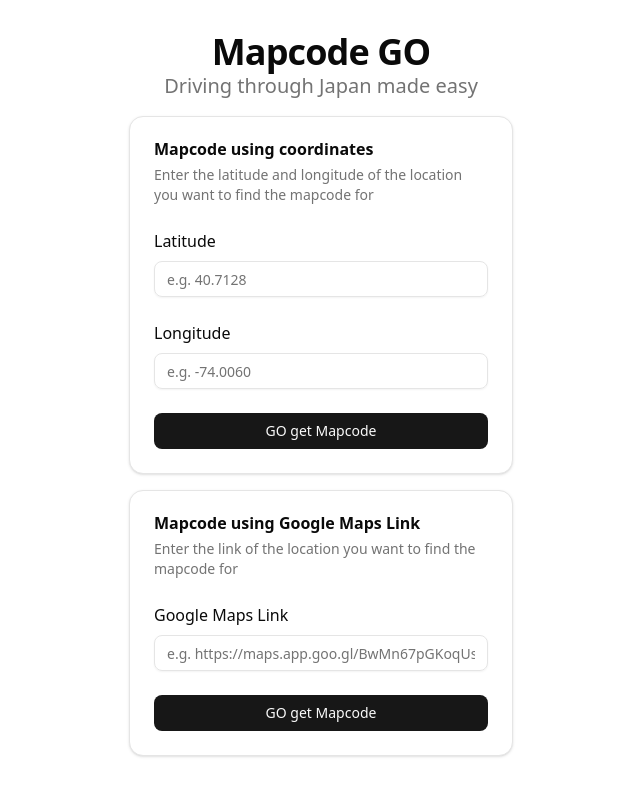
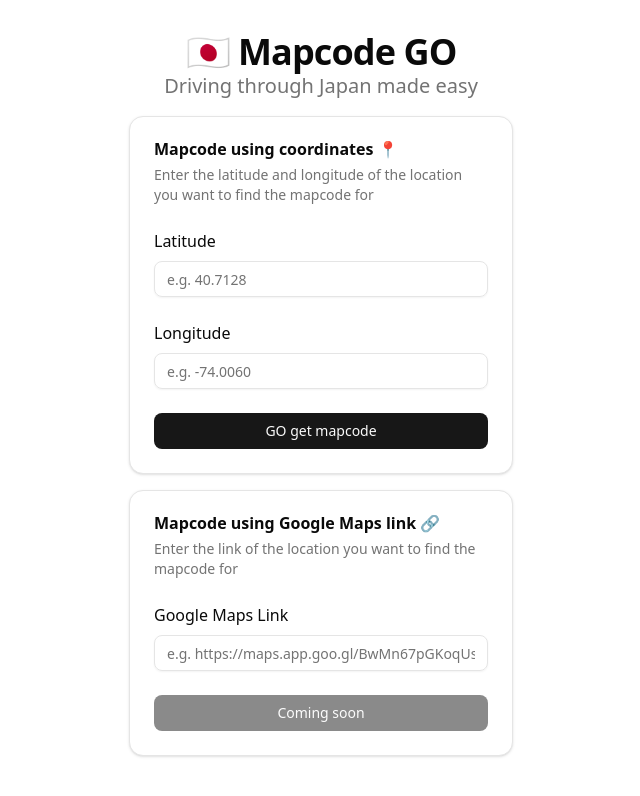
Before and after one commit to ocampco/mapcode-go, a React (Vite) app: page / in a window 1280 px wide. Shown: the top 796 px of the page, without its empty margins (319-959 px from the left). Built offline with nearby package versions, Linux system fonts and the light colour scheme.

Commit message:
style: minor casing and style changes

```diff
--- a/src/App.tsx
+++ b/src/App.tsx
@@ -41,7 +41,7 @@
   return (
     <>
       <h1 className="scroll-m-20 text-center text-4xl font-extrabold tracking-tight text-balance">
-        Mapcode GO
+        🇯🇵 Mapcode GO
       </h1>
       <p className="text-muted-foreground text-xl mb-4">
         Driving through Japan made easy
@@ -49,7 +49,7 @@
 
       <Card className="w-full max-w-sm mx-auto text-left mb-4">
         <CardHeader>
-          <CardTitle>Mapcode using coordinates</CardTitle>
+          <CardTitle>Mapcode using coordinates 📍</CardTitle>
           <CardDescription>Enter the latitude and longitude of the location you want to find the mapcode for</CardDescription>
         </CardHeader>
         <CardContent>
@@ -80,14 +80,14 @@
         </CardContent>
         <CardFooter>
           <Button type="button" className="w-full" onClick={handleMapcodeFromCoordinates}>
-            GO get Mapcode
+            GO get mapcode
           </Button>
         </CardFooter>
       </Card>
 
       <Card className="w-full max-w-sm mx-auto text-left">
         <CardHeader>
-          <CardTitle>Mapcode using Google Maps Link</CardTitle>
+          <CardTitle>Mapcode using Google Maps link 🔗</CardTitle>
           <CardDescription>Enter the link of the location you want to find the mapcode for</CardDescription>
         </CardHeader>
         <CardContent>
@@ -106,8 +106,8 @@
           </div>
         </CardContent>
         <CardFooter>
-          <Button type="button" className="w-full" onClick={handleMapcodeFromGoogleMapsLink}>
-            GO get Mapcode
+          <Button type="button" className="w-full" disabled={true} onClick={handleMapcodeFromGoogleMapsLink}>
+            Coming soon
           </Button>
         </CardFooter>
       </Card>
```
